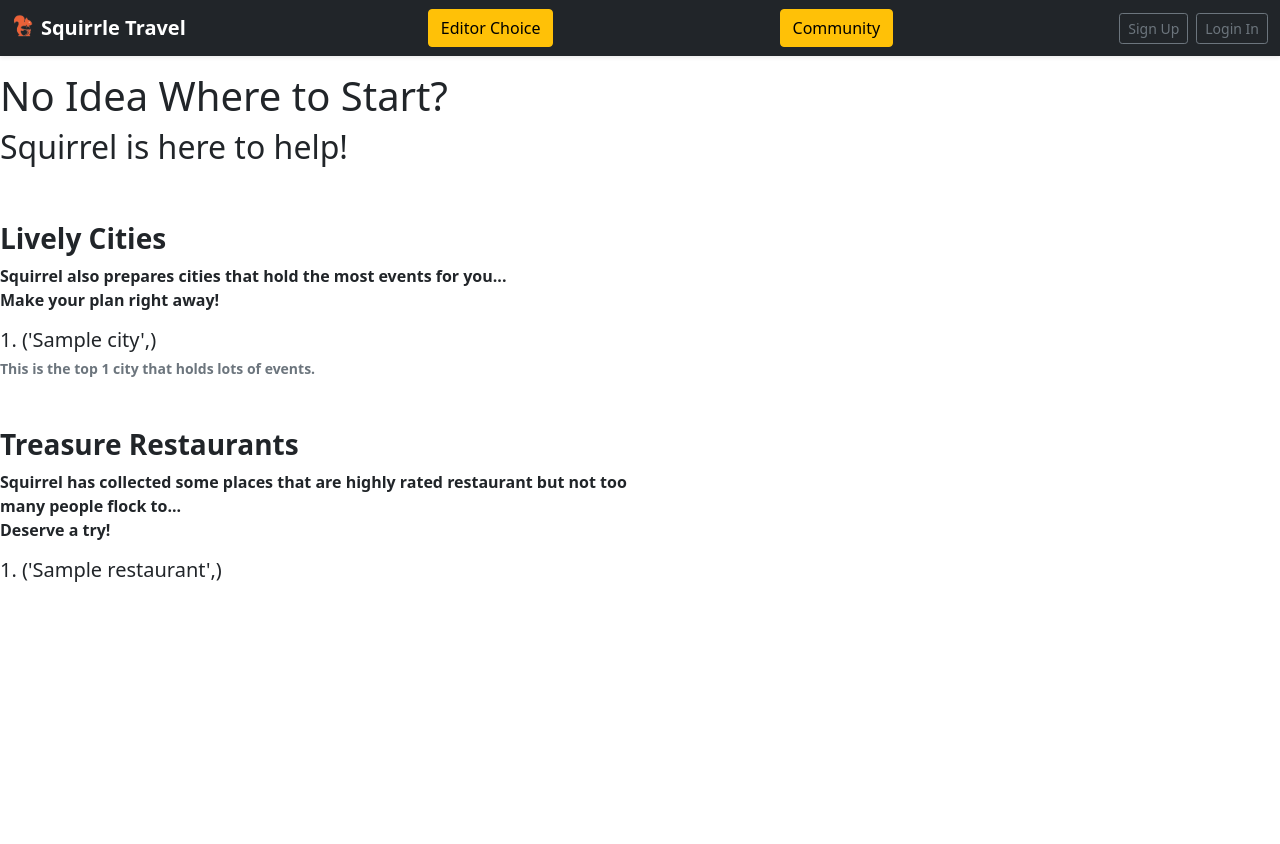
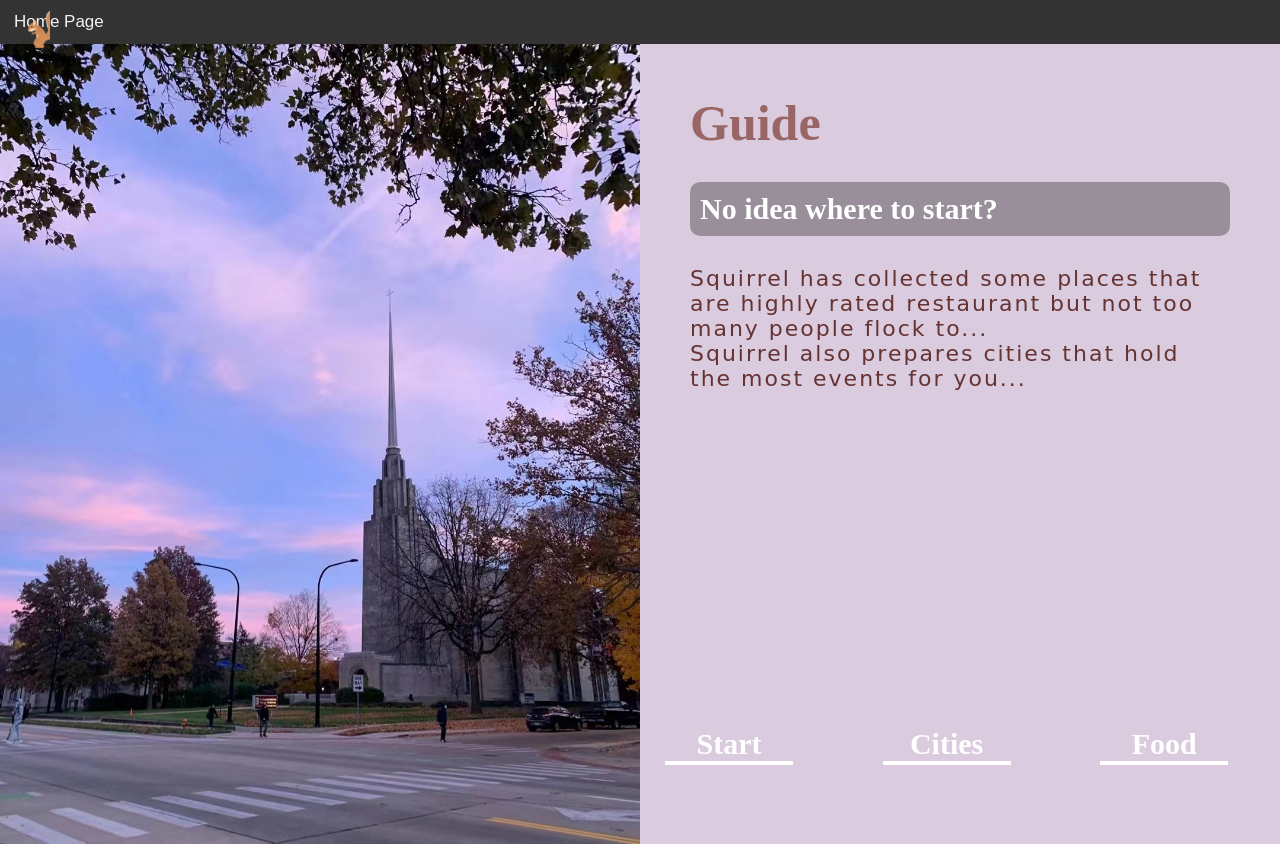
Before and after one commit to Jiaxinl7/squirrel-travel, a Django app: page /manager/recom/ in a window 1280 px wide. Before the commit the page ends 582 px from the top, so only its background shows below. Run offline with Django 3.2, Linux system fonts and the light colour scheme; tables that the repository leaves empty hold one stand-in row (values such as "Sample post").

Commit message:
rec-frontend+mouse

```diff
--- a/manager/templates/manager/advancedquery.html
+++ /dev/null
@@ -1,60 +0,0 @@
-<!doctype html>
-{% load static %}
-<html lang="en">
-  <head>
-
-    <!-- Required meta tags -->
-    <meta charset="utf-8">
-    <meta name="viewport" content="width=device-width, initial-scale=1">
-
-    <!-- Bootstrap CSS -->
-    <link href="https://cdn.jsdelivr.net/npm/bootstrap@5.1.3/dist/css/bootstrap.min.css" rel="stylesheet" integrity="sha384-1BmE4kWBq78iYhFldvKuhfTAU6auU8tT94WrHftjDbrCEXSU1oBoqyl2QvZ6jIW3" crossorigin="anonymous">
-    <title>advancedquery</title>
-  </head>
-<body>
-    {% include 'manager/navbar.html' %}
-<br>
-<br>
-<br>
-
-<header>
-  <h1>No Idea Where to Start?</h1>
-  <h2>Squirrel is here to help!</h2>
-</header>
-<br>
-<br>
-<div class="col-6">
-  <ul class="list-group">
-
-          <h3><b>Lively Cities</h3>
-          <p>Squirrel also prepares cities that hold the most events for you...</br>Make your plan right away!</p>
-
-          {% for c in cnames %}
-          <div class="d-flex w-100 justify-content-between">
-              <h5 class="mb-1">{{ forloop.counter }}. {{ c}}</h5>
-          </div>
-          <small class="text-muted">This is the top {{ forloop.counter }} city that holds lots of events.</small>
-  {% endfor %}
-  </ul>
-</div>
-
-<br>
-<br>
-<div class="col-6">
-  <ul class="list-group">
-
-          <h3><b>Treasure Restaurants</h3>
-          <p>Squirrel has collected some places that are highly rated restaurant but not too many people flock to...</br>Deserve a try!</p>
-            {% for rec in rec_list %}
-          <div class="d-flex w-100 justify-content-between">
-              <h5 class="mb-1">{{ forloop.counter }}. {{ rec }}</h5>
-          </div>
-          <br>
-  {% endfor %}
-  </ul>
-</div>
-
-
-    <script src="https://cdn.jsdelivr.net/npm/bootstrap@5.1.3/dist/js/bootstrap.bundle.min.js" integrity="sha384-ka7Sk0Gln4gmtz2MlQnikT1wXgYsOg+OMhuP+IlRH9sENBO0LRn5q+8nbTov4+1p" crossorigin="anonymous"></script>
-</body>
-</html>
--- a/manager/templates/manager/display.html
+++ b/manager/templates/manager/display.html
@@ -13,6 +13,7 @@
   </head>
   <body>
     {% include 'manager/navbar.html' %}
+    {% include 'timeline/mouse.html' %}
     <div style="padding-top: 70px;" ></div>
     <!-- <span class="badge-danger">Danger</span> -->
     <div class="container">
--- a/manager/templates/manager/edit_dine.html
+++ b/manager/templates/manager/edit_dine.html
@@ -13,6 +13,7 @@
   </head>
   <body>
     {% include 'manager/navbar.html' %}
+    {% include 'timeline/mouse.html' %}
 
 
     <div class="container" style="padding-top: 70px;">
--- a/manager/templates/manager/edit_visit.html
+++ b/manager/templates/manager/edit_visit.html
@@ -12,6 +12,7 @@
   </head>
   <body>
     {% include 'manager/navbar.html' %}
+    {% include 'timeline/mouse.html' %}
 
     <div class="container" style="padding-top: 70px;">
       <div class="row">
--- a/manager/templates/manager/index.html
+++ b/manager/templates/manager/index.html
@@ -12,7 +12,7 @@
   </head>
   <body>
     {% include 'manager/navbar.html' %}
-
+    {% include 'timeline/mouse.html' %}
     {% load static %}
     <div class="bg-image d-flex "
       style="background-image: url('{% static 'manager/bg.jpg' %}'); height: 500px; background-size: 100%;">
--- a/manager/templates/manager/myplan.html
+++ b/manager/templates/manager/myplan.html
@@ -14,6 +14,7 @@
   </head>
   <body>
     {% include 'manager/navbar.html' %}
+    {% include 'timeline/mouse.html' %}
     <div style="padding-top: 70px;" ></div>
 
     <div class="container">
--- a/manager/templates/manager/place.html
+++ b/manager/templates/manager/place.html
@@ -12,6 +12,7 @@
   </head>
   <body>
     {% include 'manager/navbar.html' %}
+    {% include 'timeline/mouse.html' %}
 
     <div class="container" style="padding-top: 70px;">
       <div class="row">
--- a/manager/templates/manager/restaurant.html
+++ b/manager/templates/manager/restaurant.html
@@ -12,6 +12,7 @@
   </head>
   <body>
     {% include 'manager/navbar.html' %}
+    {% include 'timeline/mouse.html' %}
 
     <div class="container" style="padding-top: 70px;">
       <div class="row">
--- a/manager/views.py
+++ b/manager/views.py
@@ -1,4 +1,6 @@
 from django.db.models.aggregates import Count
+from django.http.request import HttpRequest
+from django.http.response import HttpResponse
 from django.shortcuts import render
 from .models import City, Place, NRestaurant, Event
 from timeline.models import Visit, Dine
@@ -83,9 +85,11 @@ def recommend(request):
     # Treasure restaurants you may not find yet
     #rec_list = NRestaurant.objects.values('categories').annotate(avgcount=Avg('review_count')).filter(review_count__lte=F('avgcount'),stars__gte=4).values('categories','r_name','r_address')[:15]
 
+    rec_list = {}
     with connection.cursor() as cursor:
-         cursor.execute("SELECT r.r_name FROM n_restaurant r NATURAL JOIN (SELECT categories, avg(review_count) as count FROM n_restaurant GROUP BY categories) AS t WHERE r.stars >= 4 AND r.review_count <= t.count LIMIT 15")
-         rec_list = cursor.fetchall()
+         cursor.execute("SELECT r.r_name FROM n_restaurant r NATURAL JOIN (SELECT categories, avg(review_count) as count FROM n_restaurant GROUP BY categories) AS t WHERE r.stars >= 4 AND r.review_count <= t.count LIMIT 8")
+         tup = cursor.fetchall()
+         rec_list = [t[0] for t in tup]
 
 
     # Cities that hold lots of events recently
@@ -93,10 +97,11 @@ def recommend(request):
     # cnames = City.objects.filter(cid__in=[queryset[i]['cid'] for i in range(len(queryset))]).values('c_name')
 
     with connection.cursor() as acursor:
-         acursor.execute("SELECT c.c_name FROM city c, (SELECT p.cid as cid, COUNT(e.eid) as amount FROM event e NATURAL JOIN place p GROUP BY p.cid ORDER BY amount DESC) as t WHERE c.cid=t.cid LIMIT 15")
-         cnames = acursor.fetchall()
+         acursor.execute("SELECT c.c_name FROM city c, (SELECT p.cid as cid, COUNT(e.eid) as amount FROM event e NATURAL JOIN place p GROUP BY p.cid ORDER BY amount DESC) as t WHERE c.cid=t.cid LIMIT 8")
+         tup2 = acursor.fetchall()
+         cnames = [t[0] for t in tup2]
 
-    return render(request, 'manager/advancedquery.html', {'rec_list': rec_list, 'cnames': cnames})
+    return render(request, 'timeline/recommend.html', {'rec_list': rec_list, 'cnames': cnames})
 
 
 
--- /dev/null
+++ b/timeline/templates/timeline/mouse.html
@@ -0,0 +1,70 @@
+<!doctype html>
+{% load static %}
+<html lang="en">
+  <head>
+
+    <!-- Required meta tags -->
+    <meta charset="utf-8">
+    <meta http-equiv="X-UA-Compatible" content="IE=edge">
+    <meta name="viewport" content="width=device-width, initial-scale=1.0">
+    <style>
+      * {
+          margin: 0;
+          padding: 0;
+      }
+
+      body {
+          background: rgb(242, 243, 244);
+      }
+      .img{
+          width: 50px;
+          height: 50px;
+          position: absolute;
+          background-image: url("{% static 'timeline/squirrel.gif' %}");
+          background-size: cover;
+          z-index: 9999;
+      }
+  </style>
+  </head>
+
+<body>
+
+<div class="img"></div>
+
+</body>
+
+<script>
+  let img = document.querySelector('.img')
+  let deg = 0
+  let imgx = 0
+  let imgy = 0
+  let imgl = 0
+  let imgt = 0
+  let y = 0
+  let index = 0
+
+  window.addEventListener('mousemove',function(xyz){
+
+      imgx = xyz.x - img.offsetLeft - img.clientWidth /2
+      imgy = xyz.y - img.offsetTop - img.clientHeight /2
+      deg = 360*Math.atan(imgy/imgx)/(2*Math.PI)
+      index= 0
+      let x = event.clientX
+      if(img.offsetLeft<x){
+          y=-180
+      }else{
+          y=0
+      }
+  })
+  setInterval(()=>{
+      img.style.transform = "rotateZ("+deg+"deg) rotateY("+y+"deg)"
+      index++
+      if(index<50){
+          imgl+=imgx/50
+          imgt+=imgy/50
+      }
+      img.style.left = imgl+"px"
+      img.style.top = imgt+"px"
+  },10)
+</script>
+</html>
--- a/timeline/templates/timeline/profile.html
+++ b/timeline/templates/timeline/profile.html
@@ -5,7 +5,8 @@
 
     <!-- Required meta tags -->
     <meta charset="utf-8">
-    <meta name="viewport" content="width=device-width, initial-scale=1">
+    <meta http-equiv="X-UA-Compatible" content="IE=edge">
+    <meta name="viewport" content="width=device-width, initial-scale=1.0">
 
     <!-- Bootstrap CSS -->
     <link href="https://cdn.jsdelivr.net/npm/bootstrap@5.1.3/dist/css/bootstrap.min.css" rel="stylesheet" integrity="sha384-1BmE4kWBq78iYhFldvKuhfTAU6auU8tT94WrHftjDbrCEXSU1oBoqyl2QvZ6jIW3" crossorigin="anonymous">
@@ -13,6 +14,7 @@
   </head>
 <body>
     {% include 'manager/navbar.html' %}
+    {% include 'timeline/mouse.html' %}
 <br>
 <br>
 <br>
--- /dev/null
+++ b/timeline/templates/timeline/recommend.html
@@ -0,0 +1,216 @@
+<!DOCTYPE html>
+{% load static %}
+<html lang="en">
+
+<head>
+    <meta charset="UTF-8">
+    <meta http-equiv="X-UA-Compatible" content="IE=edge">
+    <meta name="viewport" content="width=device-width, initial-scale=1.0">
+    <title>Profile</title>
+    <style>
+         .topnav {
+                overflow: hidden;
+                background-color: #333;
+                font-family: sans-serif;
+                }
+
+        .topnav a {
+                  float: left;
+                  color: #f2f2f2;
+                  text-align: center;
+                  padding: 12px 14px;
+                  text-decoration: none;
+                  font-size: 17px;
+                  }
+
+        ul li {
+               list-style: none;
+               padding-left: 50px;
+               position: relative;
+               font-size: 24px;
+               font-family: 'cursive';
+             }
+
+        ul li:before {
+                content: "";
+                position: absolute;
+                top: 3px;
+                left: 5px;
+                display: inline-block;
+                height: 30px;
+                width: 30px;
+                background-size: contain;
+                background-image: url("{% static 'manager/logo.png' %}");
+                }
+        * {
+            padding: 0;
+            margin: 0;
+        }
+
+        body {
+            background-color: rgb(0, 0, 0);
+        }
+        .shell{
+            width: 100%;
+            height: 100%;
+            background-color: #000;
+            overflow: hidden;
+        }
+        .page{
+            transform: translateX(-110%);
+            position: absolute;
+            width: 50%;
+            height: 100%;
+            transition: .5s;
+            background-size: cover;
+        }
+        .button{
+            display: block;
+            width: 10%;
+            color: #fff;
+            font-size: 30px;
+            border-bottom: #fff solid 4px;
+            text-align: center;
+            position: absolute;
+            bottom: 10px;
+            margin: 25px;
+            left: calc(50% + (var(--i)*17%));
+            z-index: 999;
+            transition: .3s;
+            font-weight: bold;
+        }
+        .page_content{
+            box-sizing: border-box;
+            height: 100%;
+            padding: 50px;
+            color: #FFF;
+            position: absolute;
+            left: 100%;
+            display: none;
+            animation-name: fade;
+            animation-duration: .7s;
+            animation-iteration-count: 1;
+            opacity: 1;
+        }
+        @keyframes fade{
+            0%{
+                opacity: 0;
+            }
+            50%{
+                opacity: 0;
+                transform: translateY(-50px);
+            }
+            100%{
+                opacity: 1;
+                transform: translateY(0px);
+            }
+        }
+        input{
+            display: none;
+        }
+        input:checked+.page{
+            transform: translateX(0px);
+            transition: .4s;
+        }
+        input:checked+.page .page_content{
+            width: 100%;
+            display: block;
+        }
+        .page:nth-child(3){
+            background-image: url("{% static 'timeline/start.jpg' %}");
+        }
+        .page:nth-child(3) .page_content{
+            background-color: rgb(218, 204, 222);
+        }
+
+        .page:nth-child(6){
+            background-image: url("{% static 'timeline/sites.jpg' %}");
+        }
+        .page:nth-child(6) .page_content{
+            background-color: rgb(193, 209, 221);
+        }
+
+        .page:nth-child(9){
+            background-image: url("{% static 'timeline/food.jpg' %}");
+        }
+        .page:nth-child(9) .page_content{
+            background-color: rgb(236,180,110);
+        }
+        .page h1{
+            font-size: 50px;
+        }
+        .page p{
+            font-size: 30px;
+            padding: 10px;
+            background-color: rgba(0, 0, 0, .3);
+            border-radius: 10px;
+            margin: 30px 0;
+        }
+        .page span{
+            font-size: 26px;
+            letter-spacing: 2px;
+            color: rgb(56, 56, 56);
+        }
+        label:hover{
+            cursor: pointer;
+            border-bottom: solid 4px rgb(35, 35, 35);
+        }
+    </style>
+</head>
+
+<body>
+    {% include 'timeline/mouse.html' %}
+    <div class="topnav">
+        <a  href="http://127.0.0.1:8000/">Home Page</a>
+      </div>
+    <div class="shell">
+        <label for="button1" class="button" style="--i:0">Start</label>
+        <input type="radio" id="button1" name="page" checked>
+        <div class="page">
+            <div class="page_content">
+                <h1 style="color: rgb(153, 102, 102);">Guide</h1>
+                <p style="font-family: 'Lucida Handwriting'"><strong>No idea where to start?</strong></p>
+                <span style="color: #663333; font-family: cursive; font-size:22px">Squirrel has collected some places that are highly rated restaurant but not too many people flock to...
+                </br>
+                    Squirrel also prepares cities that hold the most events for you...
+                </span>
+            </div>
+        </div>
+
+
+        <label for="button2" class="button" style="--i:1">Cities</label>
+        <input type="radio" id="button2" name="page">
+        <div class="page">
+            <div class="page_content">
+                <h1 style="color:rgb(93, 109, 126)">Lively Cities</h1>
+                <p style="font-family: 'Lucida Handwriting'; color:rgb(253, 254, 254)"><strong>Make your plan right away!</strong></p>
+                <ul class="list">
+                    {% for n in cnames %}
+
+                    <li style="color:rgb(52, 73, 94)"> {{ n }}</li>
+
+                    {% endfor %}
+                </ul>
+            </div>
+        </div>
+
+
+        <label for="button3" class="button" style="--i:2">Food</label>
+        <input type="radio" id="button3" name="page">
+        <div class="page">
+            <div class="page_content">
+                <h1 style="color:rgb(175, 96, 26)">Restaurants</h1>
+                <p style="font-family: 'Lucida Handwriting'"><strong>Desearve a try!</strong></p>
+                <ul class="list">
+                    {% for rec in rec_list %}
+
+                    <li style="color: rgb(120, 66, 18)"> {{ rec }}</li>
+
+                    {% endfor %}
+                </ul>
+            </div>
+        </div>
+    </div>
+</body>
+
+</html>
--- a/timeline/views.py
+++ b/timeline/views.py
@@ -22,11 +22,11 @@ def profile(request, uid):
 
     # The competence of the user(places)
     with connection.cursor() as cursor:
-        cursor.execute('SELECT DISTINCT q.arank \
+         cursor.execute('SELECT DISTINCT q.arank \
                         FROM (SELECT uid, CUME_DIST() OVER (ORDER BY ud_cnt) AS arank \
                               FROM (SELECT uid,COUNT(pid) OVER (PARTITION BY uid) AS ud_cnt FROM visit) as t) as q\
                               WHERE q.uid=%s', [request.session['user_id']])
-        rancp = cursor.fetchone()
+         rancp = cursor.fetchone()
 
     # Count the restaurants (the user v.s avg(all users)) have dined
     with connection.cursor() as cursor:
```
Also changed, not shown: timeline/static/timeline/food.jpg (added), timeline/static/timeline/sites.jpg (added), timeline/static/timeline/squirrel.gif (added), timeline/static/timeline/start.jpg (added).
